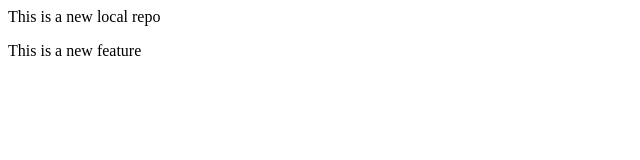
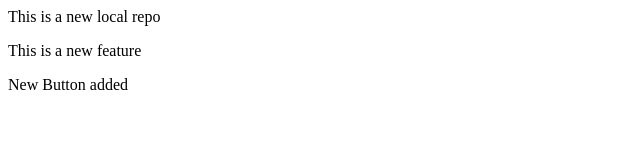
Before and after one commit to ssalmans428/localrepo, a plain HTML site: page index.html in a window 1280 px wide. Shown: the whole page, without its empty margins (0-640 px from the left). Drawn offline with Linux system fonts and the light colour scheme.

Commit message:
New button added

```diff
--- a/index.html
+++ b/index.html
@@ -1,2 +1,3 @@
 <p> This is a new local repo </p>
 <p> This is a new feature </p>
+<p> New Button added </p>
```
